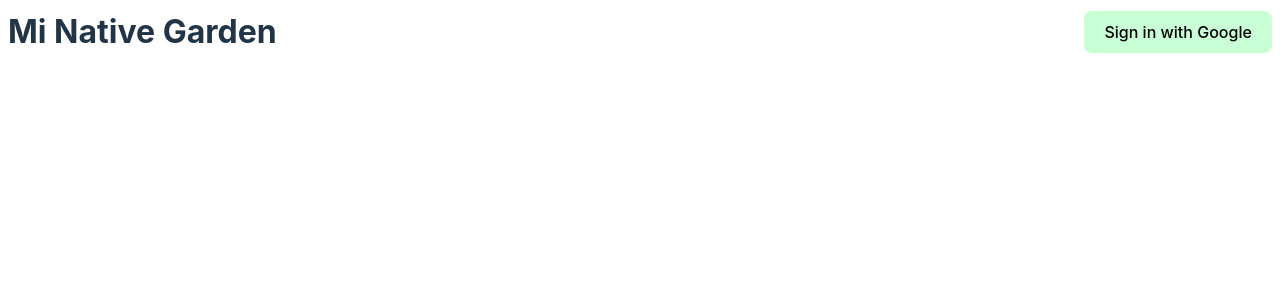
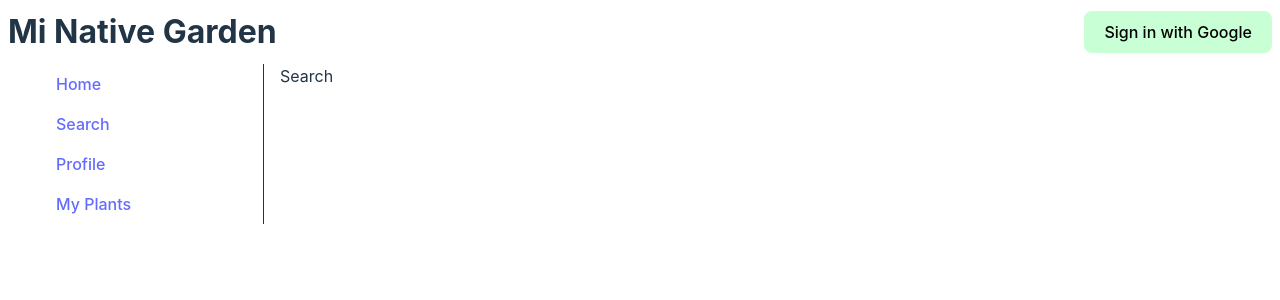
Before and after one commit to KatSchultz/garden, a React (Vite) app in the folder client/: page /search in a window 1280 px wide. Shown: the top 300 px of the page. Built offline with nearby package versions, Linux system fonts and the light colour scheme; no server answers.

Commit message:
added routes and nav menu

```diff
--- a/client/src/components/App/App.css
+++ b/client/src/components/App/App.css
@@ -7,3 +7,10 @@
 .app__contents {
   margin-top: 3.5rem;
 }
+
+@media only screen and (min-width: 768px) {
+  .app__contents {
+    display: flex;
+    flex-direction: row;
+  }
+}
--- a/client/src/components/App/App.tsx
+++ b/client/src/components/App/App.tsx
@@ -2,6 +2,12 @@ import { BrowserRouter as Router, Routes, Route } from "react-router-dom";
 import Header from "../Header/Header";
 import "./App.css";
 import Home from "../../pages/Home";
+import Search from "../Search/Search";
+import Profile from "../Profile/Profile";
+import Plants from "../Plants/Plants";
+import Plant from "../Plant/Plant";
+import NavMenu from "../NavMenu/NavMenu";
+import Login from "../Login/Login";
 
 const App = () => {
   return (
@@ -9,8 +15,16 @@ const App = () => {
       <Router>
         <Header />
         <div className="app__contents">
+          <NavMenu />
           <Routes>
             <Route path="/" element={<Home />} />
+            <Route path="/login" element={<Login />} />
+            <Route path="/search" element={<Search />} />
+            <Route path="/plants" element={<Plants />} />
+            <Route path="/plants/:id" element={<Plant />} />
+            <Route path="/users/:userId" element={<Profile />} />
+            <Route path="/users/:userId/plants" element={<Plants />} />
+            <Route path="/users/:userId/plants/:id" element={<Plant />} />
           </Routes>
         </div>
       </Router>
--- a/client/src/components/Login/Login.tsx
+++ b/client/src/components/Login/Login.tsx
@@ -3,9 +3,11 @@ import { signInWithGoogle, signOut } from "../../firebaseConfig";
 import AuthContext from "../../context/AuthContext";
 import { addUser } from "../../services/user";
 import { User } from "../../models/user";
+import { useNavigate } from "react-router-dom";
 
 const Login = () => {
   const { user } = useContext(AuthContext);
+  const navigate = useNavigate();
   const handleLogin = async () => {
     await signInWithGoogle().then((data: Partial<User>) => {
       addUser({
@@ -19,6 +21,7 @@ const Login = () => {
         location: "",
       });
     });
+    navigate("/");
   };
   const handleLogout = async () => {
     await signOut();
--- /dev/null
+++ b/client/src/components/NavMenu/NavMenu.css
@@ -0,0 +1,30 @@
+.nav {
+  position: fixed;
+  left: 0;
+  bottom: 0;
+  width: 100vw;
+  border-top: solid 1px #213547;
+}
+.nav__list {
+  display: flex;
+  flex-direction: row;
+  justify-content: space-around;
+}
+.nav__list--item {
+  list-style: none;
+  padding: 0.5rem;
+  color: #213547;
+}
+
+@media only screen and (min-width: 768px) {
+  .nav {
+    position: static;
+    max-width: 20vw;
+    border-top: none;
+    border-right: solid 1px #213547;
+    margin-right: 1rem;
+  }
+  .nav__list {
+    flex-direction: column;
+  }
+}
--- /dev/null
+++ b/client/src/components/NavMenu/NavMenu.tsx
@@ -0,0 +1,31 @@
+import { useContext } from "react";
+import { Link } from "react-router-dom";
+import AuthContext from "../../context/AuthContext";
+import "./NavMenu.css";
+
+const NavMenu = () => {
+  const { user } = useContext(AuthContext) || "";
+
+  return (
+    <nav className="nav">
+      <ul className="nav__list">
+        <li className="nav__list--item">
+          <Link to={"/"}>Home</Link>
+        </li>
+        <li className="nav__list--item">
+          <Link to={"/search"}>Search</Link>
+        </li>
+        <li className="nav__list--item">
+          <Link to={user ? `/users/${user.uid}` : "/login"}>Profile</Link>
+        </li>
+        <li className="nav__list--item">
+          <Link to={user ? `/users/${user.uid}/plants` : "/login"}>
+            My Plants
+          </Link>
+        </li>
+      </ul>
+    </nav>
+  );
+};
+
+export default NavMenu;
--- /dev/null
+++ b/client/src/components/Plant/Plant.tsx
@@ -0,0 +1,5 @@
+const Plant = () => {
+  return <div>Plant</div>;
+};
+
+export default Plant;
--- /dev/null
+++ b/client/src/components/Plants/Plants.tsx
@@ -0,0 +1,5 @@
+const Plants = () => {
+  return <div>Plants</div>;
+};
+
+export default Plants;
--- /dev/null
+++ b/client/src/components/Profile/Profile.tsx
@@ -0,0 +1,5 @@
+const Profile = () => {
+  return <div>Profile</div>;
+};
+
+export default Profile;
--- /dev/null
+++ b/client/src/components/Search/Search.tsx
@@ -0,0 +1,5 @@
+const Search = () => {
+  return <div>Search</div>;
+};
+
+export default Search;
```
